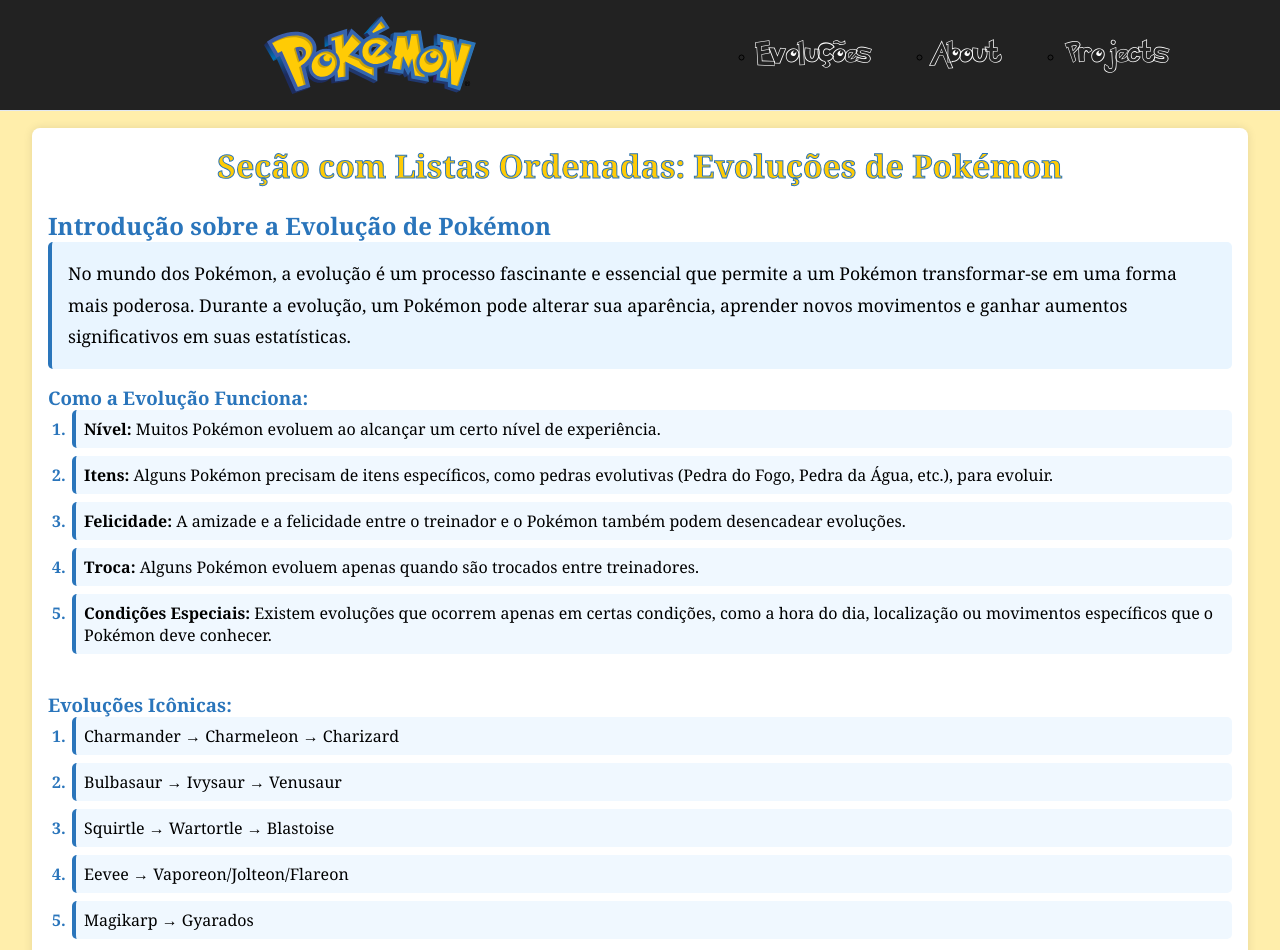
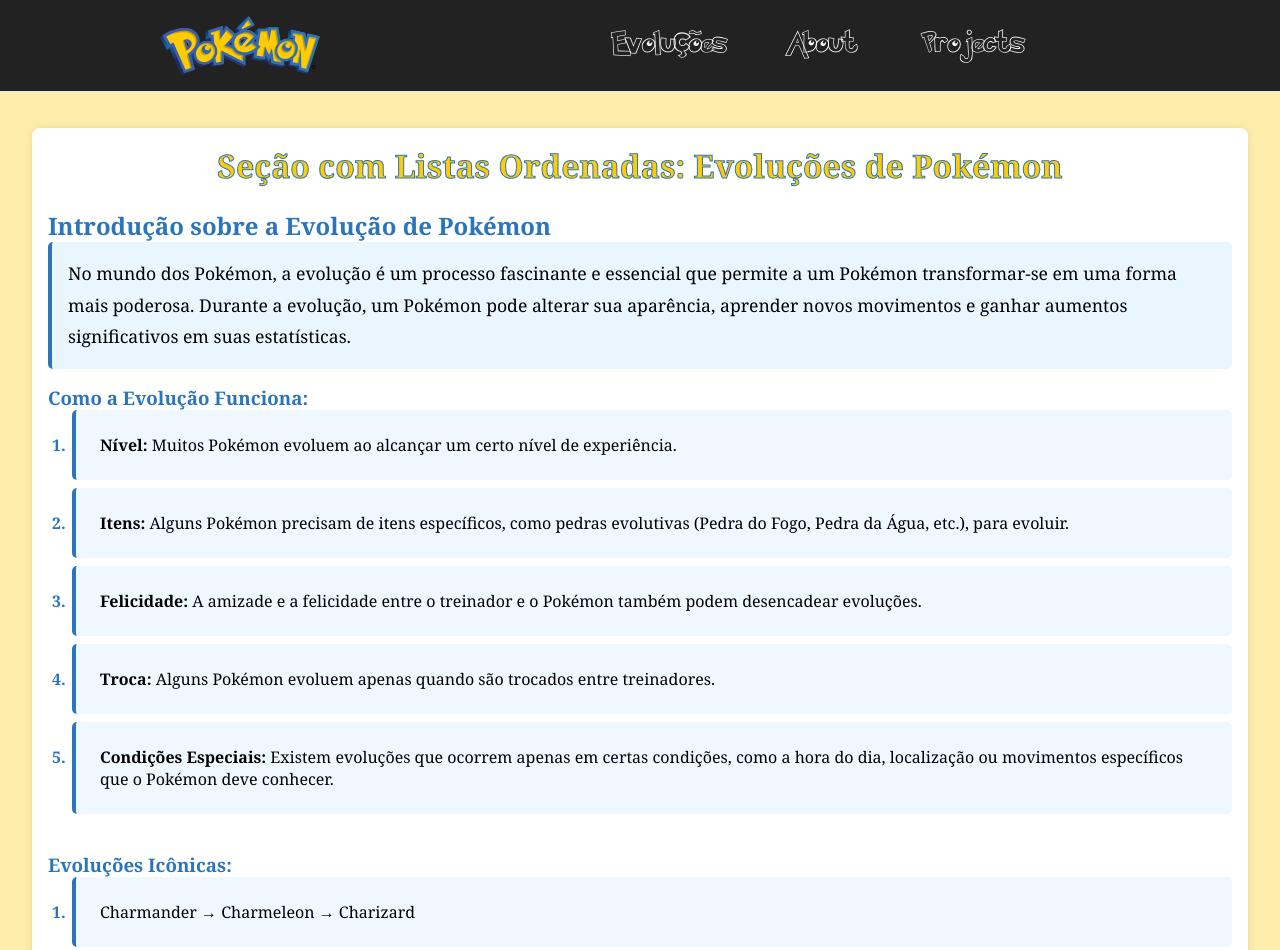
Before and after one commit to PaulingCavalcante/Atividade-1-BRADWEB, a plain HTML site: page index.html in a window 1280 px wide. Shown: the top 950 px of the page. Drawn offline with Linux system fonts and the light colour scheme.

Commit message:
update css

```diff
--- a/css/nav.css
+++ b/css/nav.css
@@ -6,25 +6,23 @@
 
 @font-face {
   font-family: fonte-nav;
-    src: url('../fonts/Pokemon-Hollow.ttf');
+  src: url("../fonts/Pokemon-Hollow.ttf");
 }
 
 a {
   text-decoration: none;
 }
 
-/* adicionar estilos aos elementos */
-
 .header {
-    border-bottom: 1px solid #E2E8F0;
+  align-self: center;
+  border-bottom: 1px solid #e2e8f0;
   background-color: var(--bg-nav-color);
   font-family: fonte-nav;
+  padding: 1rem 10rem 1rem 10rem;
   position: fixed;
   top: 0;
+  width: 100%;
   z-index: 999;
-    align-self: center;
-    padding: 1rem;
-    width: 100%;
 }
 
 .navbar {
@@ -33,18 +31,22 @@
   align-items: center;
 }
 
+.navbar ul {
+  list-style-type: none;
+}
+
 .hamburger {
   display: none;
 }
 
 .bar {
+  background-color: #fff;
   display: block;
-    width: 25px;
   height: 3px;
   margin: 5px auto;
+  transition: all 0.3s ease-in-out;
+  width: 25px;
   -webkit-transition: all 0.3s ease-in-out;
-    transition: all 0.3s ease-in-out;
-    background-color: #fff;
 }
 
 .nav-menu {
@@ -72,41 +74,42 @@
 }
 
 .nav-logo {
-    margin: 0;
+  align-items: center;
+  color: #fff;
   display: flex;
-    /* Adiciona essa linha */
-    align-items: center;
-    /* Adiciona essa linha */
   font-size: 2rem;
   font-weight: 500;
-    color: #fff;
+  margin: 0;
 }
 
-.nav-logo>img {
-    max-width: 30%;
+.nav-logo img {
+  max-width: 20%;
   min-width: 10rem;
-    margin: auto;
   transition: all 1s ease-in-out;
 }
 
-
 @media only screen and (max-width: 850px) {
-    .nav-menu {
+  .header {
+    top: 0;
+    min-height: 6.05rem;
     position: fixed;
-        left: -100%;
-        top: 6rem;
-        flex-direction: column;
-        background-color: #222;
-        width: 100%;
-        text-align: center;
-        transition: 0.3s;
-        box-shadow: 0 10px 27px rgba(0, 0, 0, 0.05);
+    padding: 1rem;
   }
 
-    .header {
-        top: 0;
+  .nav-logo img {
+    margin: auto;
+  }
+
+  .nav-menu {
+    box-shadow: 0 10px 27px rgba(0, 0, 0, 0.05);
+    background-color: #222;
+    flex-direction: column;
+    left: -100%;
     position: fixed;
-        min-height: 6.05rem;
+    text-align: center;
+    top: 6rem;
+    transition: 0.3s;
+    width: 100%;
   }
 
   .nav-link {
@@ -126,8 +129,8 @@
   }
 
   .hamburger {
+    cursor: pointer;
     display: block;
-        cursor: pointer;
   }
 
   .hamburger.active .bar:nth-child(2) {
@@ -141,5 +144,4 @@
   .hamburger.active .bar:nth-child(3) {
     transform: translateY(-8px) rotate(-45deg);
   }
-
 }
--- a/css/style.css
+++ b/css/style.css
@@ -64,10 +64,11 @@
 section ol li {
     margin-bottom: 0.5rem;
     background-color: #f0f8ff;
-    padding: 0.5rem;
+    padding: 1.5rem;
     border-radius: 5px;
     border-left: 4px solid #2a75bb;
     list-style-position: inside;
+    list-style-type: none;
 }
 
 section ul li::before {
--- a/index.html
+++ b/index.html
@@ -22,7 +22,7 @@
 <body>
     <header class="header">
         <nav class="navbar">
-            <a href="#inicias" class="nav-logo"><img src="img/pokemon-logo.svg" alt="Pokemon"></a>
+            <a href="#" class="nav-logo"><img src="img/pokemon-logo.svg" alt="Pokemon"></a>
             <ul class="nav-menu">
                 <li class="nav-item">
                     <a href="#evolucao" class="nav-link">Evoluções</a>
```
Lines whose indentation alone changed are shown as unchanged.
